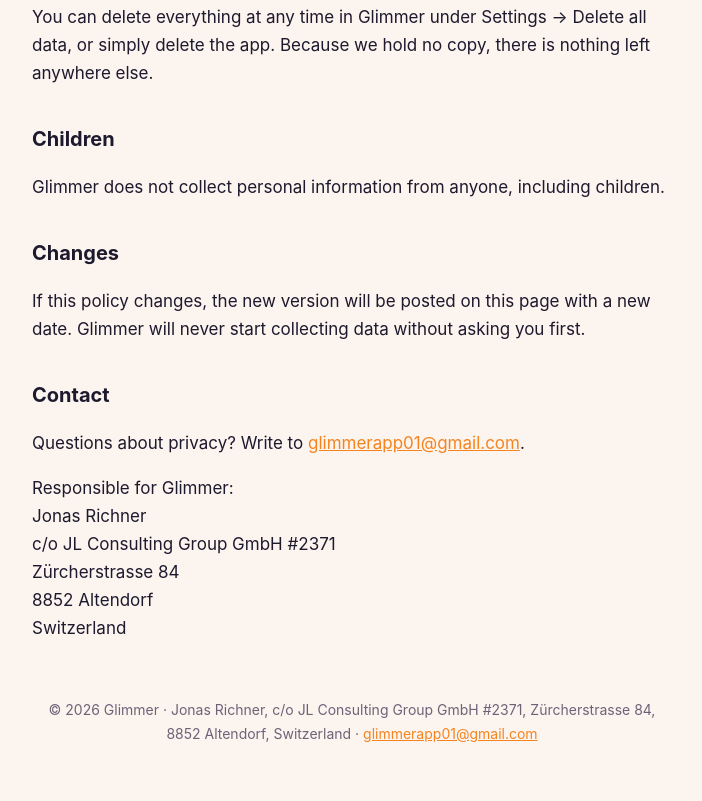
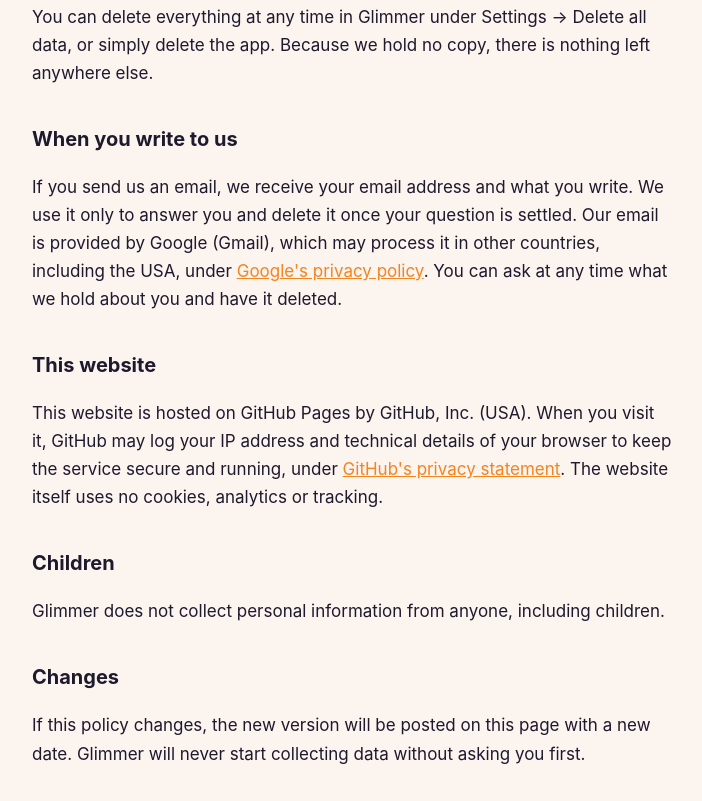
Before and after one commit to glimmerapp01/glimmerapp01.github.io, a plain HTML site: page privacy.html in a window 1280 px wide. Shown: the part 1740-2541 px from the top of the page, without its empty margins (288-990 px from the left). Drawn offline with Linux system fonts and the light colour scheme.

Commit message:
Privacy policy: support emails and website hosting

```diff
--- a/privacy.html
+++ b/privacy.html
@@ -16,7 +16,7 @@
       </header>
 
       <h1>Privacy Policy</h1>
-      <p class="muted">Last updated: 13 November 2026</p>
+      <p class="muted">Last updated: 15 November 2026</p>
 
       <div class="card">
         <span class="pill">In short</span>
@@ -77,6 +77,24 @@
         Because we hold no copy, there is nothing left anywhere else.
       </p>
 
+      <h2>When you write to us</h2>
+      <p>
+        If you send us an email, we receive your email address and what you write. We use it only to answer you and
+        delete it once your question is settled. Our email is provided by Google (Gmail), which may process it in other
+        countries, including the USA, under
+        <a href="https://policies.google.com/privacy">Google's privacy policy</a>. You can ask at any time what we hold
+        about you and have it deleted.
+      </p>
+
+      <h2>This website</h2>
+      <p>
+        This website is hosted on GitHub Pages by GitHub, Inc. (USA). When you visit it, GitHub may log your IP address
+        and technical details of your browser to keep the service secure and running, under
+        <a href="https://docs.github.com/site-policy/privacy-policies/github-general-privacy-statement"
+          >GitHub's privacy statement</a
+        >. The website itself uses no cookies, analytics or tracking.
+      </p>
+
       <h2>Children</h2>
       <p>Glimmer does not collect personal information from anyone, including children.</p>
 
```
